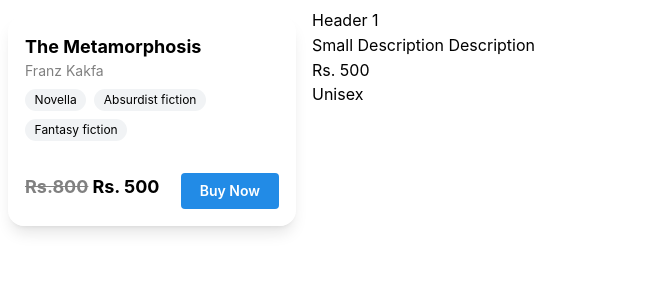
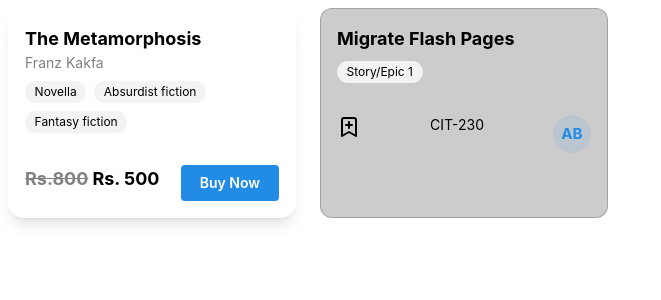
Before and after one commit to luffy1-1/what-next, a Next.js app: page / in a window 1280 px wide. Shown: the top 300 px of the page, without its empty margins (0-661 px from the left). Built offline with nearby package versions, Linux system fonts and the light colour scheme.

Commit message:
mantine core packaged re installed

```diff
--- a/src/app/page.tsx
+++ b/src/app/page.tsx
@@ -1,4 +1,6 @@
 import CardOne from "@/components/cards/CardOne";
+import CardTwo from "@/components/cards/CardTwo";
+import JiraTicket from "@/components/cards/JiraTicket";
 import {
   Box,
   Button,
@@ -7,18 +9,17 @@
   TextInput,
   Typography,
   Pill,
+  Avatar
 } from "@mantine/core";
 
 export default function Home() {
   return (
-    <div className="flex gap-2 mt-2">
+    // <div className="columns-1 sm:columns-2 md:columns-3 lg:columns-5 gap-2">
+    <div className="flex flex-wrap gap-2">
       <CardOne></CardOne>
-      <div>
-        <Typography> Header 1</Typography>
-        <Typography>Small Description Description</Typography>
-        <Typography>Rs. 500</Typography>
-        <Typography>Unisex</Typography>
-      </div>
+      <JiraTicket></JiraTicket>
+
+      {/* <CardTwo></CardTwo> */}
     </div>
   );
 }
--- a/src/components/cards/CardOne.tsx
+++ b/src/components/cards/CardOne.tsx
@@ -5,7 +5,7 @@
 } from "@mantine/core";
 export default function CardOne() {
     return (
-      <div className="w-72 p-4 m-2 bg-white/20 backdrop-blur-md border border-white/30 rounded-2xl shadow-lg">
+      <div className="w-72 break-inside-avoid  p-4 m-2 bg-white/20 backdrop-blur-md border border-white/30 rounded-2xl shadow-lg">
         <Typography className="text-lg font-bold">The Metamorphosis</Typography>
         <Typography className="text-[grey] text-sm">Franz Kakfa</Typography>
         <div className="flex flex-wrap gap-2 text-sm  mb-4 mt-2">
--- a/src/components/cards/CardTwo.tsx
+++ b/src/components/cards/CardTwo.tsx
@@ -0,0 +1,30 @@
+// app/components/GlassCard.tsx
+export default function CardTwo() {
+  return (
+    <div className="flex h-screen items-center justify-center bg-gradient-to-r from-indigo-600 via-purple-600 to-pink-600">
+      <div
+        className="
+        relative
+        p-10
+        w-80
+        rounded-3xl
+        border border-white/40
+        bg-white/10
+        backdrop-blur-xl
+        shadow-[0_8px_32px_0_rgba(31,38,135,0.37)]
+      "
+      >
+        {/* subtle highlight */}
+        <div className="absolute inset-0 rounded-3xl bg-gradient-to-br from-white/40 to-white/10 opacity-40 pointer-events-none"></div>
+
+        <h2 className="relative text-white text-2xl font-bold mb-3">
+          ✨ Glass Effect
+        </h2>
+        <p className="relative text-white/80 text-sm">
+          A frosted-glass design with strong blur, borders, and gradient
+          overlay.
+        </p>
+      </div>
+    </div>
+  );
+}
--- /dev/null
+++ b/src/components/cards/JiraTicket.tsx
@@ -0,0 +1,20 @@
+import {
+  Typography,
+  Pill,
+  Avatar,
+} from "@mantine/core";
+import { BookmarkPlus } from "lucide-react";
+
+export default function JiraTicket() {
+  return (
+    <div className="w-72 break-inside-avoid  border p-4 m-2  rounded-xl bg-black/20 border-black/20">
+      <Typography className="text-lg font-bold">Migrate Flash Pages</Typography>
+      <Pill className="mt-2">Story/Epic 1</Pill>
+      <div className="flex justify-between mt-8">
+        <BookmarkPlus />
+        <Typography className="text-sm">CIT-230</Typography>
+        <Avatar color={"blue"}>AB</Avatar>
+      </div>
+    </div>
+  );
+}
```
Also changed, not shown: package.json (+12 -6 lines), 1 other file (tests, documents, lock files or other folders).
